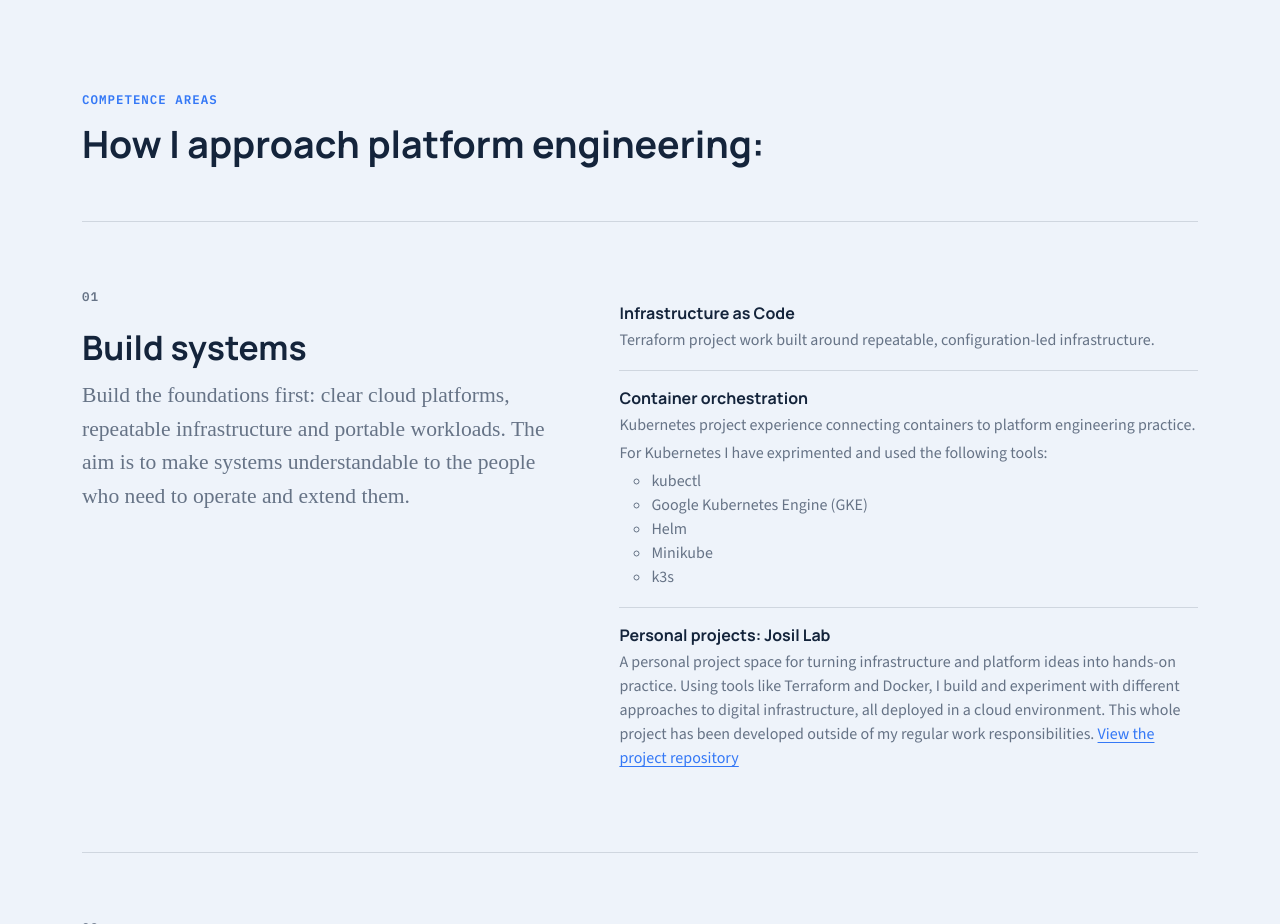
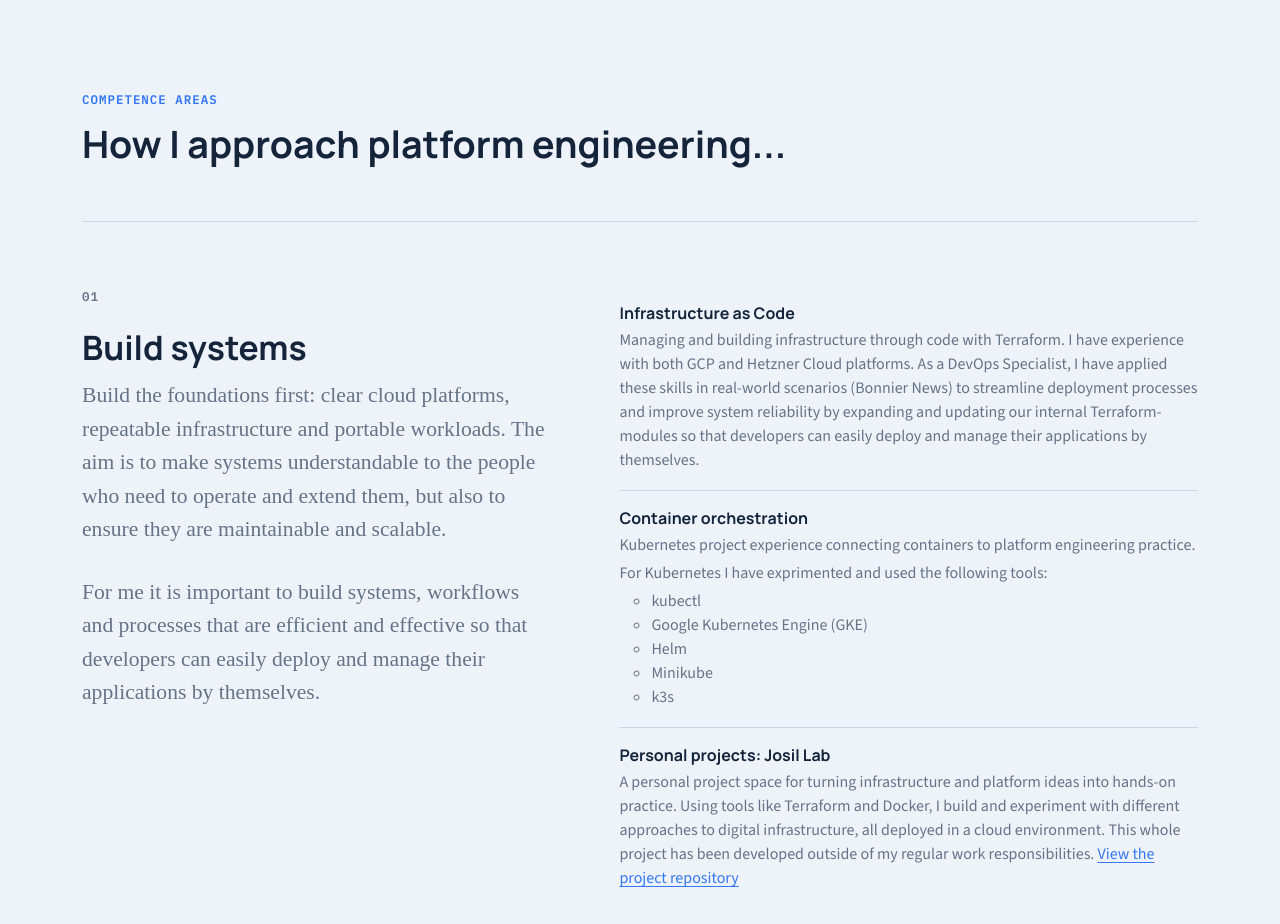
Before and after one commit to josil-hacks/johnsilvell.com, a website: page index.html in a window 1280 px wide. Shown: the part 1420-2344 px from the top of the page. Drawn offline with nearby package versions, Linux system fonts and the light colour scheme.

Commit message:
More in-depth info

```diff
--- a/index.html
+++ b/index.html
@@ -163,19 +163,21 @@
             <div class="container">
                 <div class="section-heading">
                     <p class="section-kicker">COMPETENCE AREAS</p>
-                    <h2>How I approach platform engineering:</h2>
+                    <h2>How I approach platform engineering...</h2>
                 </div>
                 <div class="work-tracks">
                     <article class="work-track work-track-build">
                         <div class="work-track-editorial">
                             <p class="track-number" aria-hidden="true">01</p>
                             <h3>Build systems</h3>
-                            <p class="work-track-copy">Build the foundations first: clear cloud platforms, repeatable infrastructure and portable workloads. The aim is to make systems understandable to the people who need to operate and extend them.</p>
+                            <p class="work-track-copy">Build the foundations first: clear cloud platforms, repeatable infrastructure and portable workloads. The aim is to make systems understandable to the people who need to operate and extend them, but also to ensure they are maintainable and scalable.</p>
+                            <br>
+                            <p class="work-track-copy">For me it is important to build systems, workflows and processes that are efficient and effective so that developers can easily deploy and manage their applications by themselves.</p>
                         </div>
                         <ul class="work-evidence" aria-label="Evidence for building systems">
                             <li class="work-evidence-item">
                                 <strong>Infrastructure as Code</strong>
-                                <span>Terraform project work built around repeatable, configuration-led infrastructure.</span>
+                                <span>Managing and building infrastructure through code with Terraform. I have experience with both GCP and Hetzner Cloud platforms. As a DevOps Specialist, I have applied these skills in real-world scenarios (Bonnier News) to streamline deployment processes and improve system reliability by expanding and updating our internal Terraform-modules so that developers can easily deploy and manage their applications by themselves.</span>
                             </li>
                             <li class="work-evidence-item">
                                 <strong>Container orchestration</strong>
```
